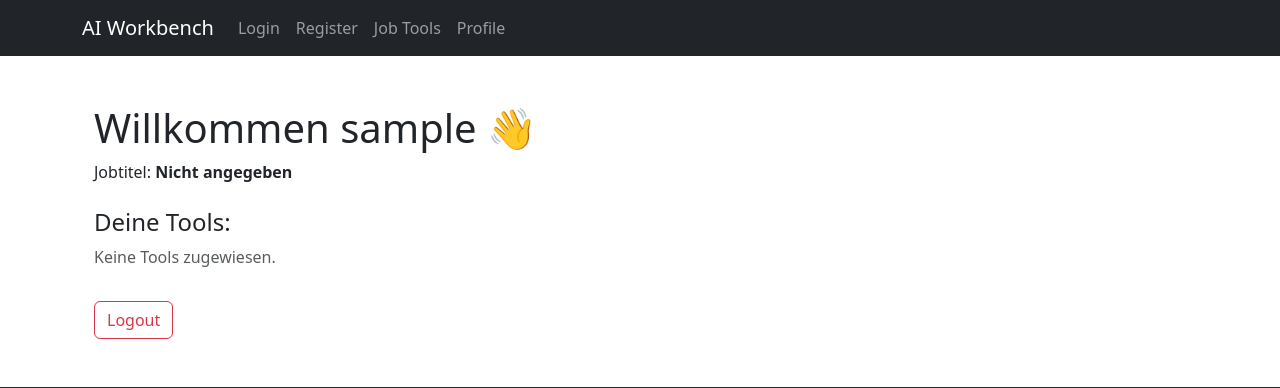
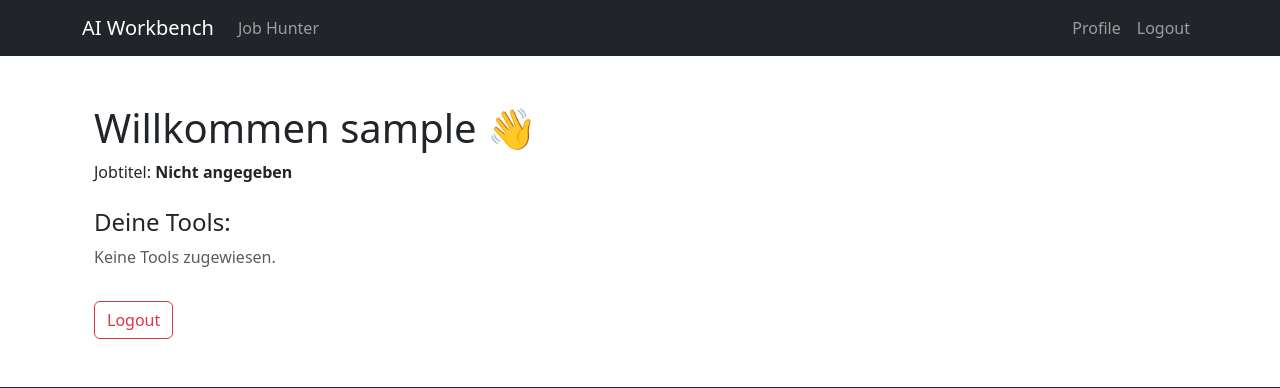
Before and after one commit to rompio/ai-workbench, a Django app: page / in a window 1280 px wide. Shown: the top 388 px of the page. Run offline with Django 5.2, Linux system fonts and the light colour scheme; the visitor is signed in with stand-in values (Sample User, id 1).

Commit message:
edit base.html

```diff
--- a/templates/base.html
+++ b/templates/base.html
@@ -13,19 +13,30 @@
     </style>
 </head>
 <body>
-    <!-- Optional Navbar -->
+    <!-- Navbar -->
     <nav class="navbar navbar-expand-lg navbar-dark bg-dark fixed-top">
         <div class="container">
             <a class="navbar-brand" href="{% url 'home:dashboard' %}">AI Workbench</a>
             <button class="navbar-toggler" type="button" data-bs-toggle="collapse" data-bs-target="#navbarResponsive">
                 <span class="navbar-toggler-icon"></span>
             </button>
-            <div class="collapse navbar-collapse" id="navbarResponsive">
-                <ul class="navbar-nav ml-auto">
-                    <li class="nav-item"><a class="nav-link" href="{% url 'users:login' %}">Login</a></li>
-                    <li class="nav-item"><a class="nav-link" href="{% url 'users:register' %}">Register</a></li>
-                    <li class="nav-item"><a class="nav-link" href="{% url 'job_hunter:dashboard' %}">Job Tools</a></li>
-                    <li class="nav-item"><a class="nav-link" href="{% url 'users:profile' %}">Profile</a></li>
+            <div class="collapse navbar-collapse justify-content-between" id="navbarResponsive">
+                <!-- Left-aligned links -->
+                <ul class="navbar-nav">
+                    <li class="nav-item"><a class="nav-link" href="{% url 'job_hunter:dashboard' %}">Job Hunter</a></li>
+                    <!-- <li class="nav-item"><a class="nav-link" href="{% url 'food_tracker:dashboard' %}">Food Tracker</a></li>
+                    <li class="nav-item"><a class="nav-link" href="{% url 'movie_rater:dashboard' %}">Movie Rater</a></li> -->
+                </ul>
+
+                <!-- Right-aligned user section -->
+                <ul class="navbar-nav">
+                    {% if user.is_authenticated %}
+                        <li class="nav-item"><a class="nav-link" href="{% url 'users:profile' %}">Profile</a></li>
+                        <li class="nav-item"><a class="nav-link" href="{% url 'users:logout' %}">Logout</a></li>
+                    {% else %}
+                        <li class="nav-item"><a class="nav-link" href="{% url 'users:login' %}">Login</a></li>
+                        <li class="nav-item"><a class="nav-link" href="{% url 'users:register' %}">Register</a></li>
+                    {% endif %}
                 </ul>
             </div>
         </div>
@@ -33,9 +44,9 @@
 
     <div class="container">
         {% block content %}
-        <!-- Page content goes here -->
         {% endblock %}
     </div>
+
     <footer class="footer mt-5 bg-dark text-light py-3">
         <div class="container">
             <div class="row">
@@ -58,6 +69,7 @@
             </div>
         </div>
     </footer>
+
     <!-- Bootstrap JS Bundle -->
     <script src="https://cdn.jsdelivr.net/npm/bootstrap@5.3.1/dist/js/bootstrap.bundle.min.js"></script>
 </body>
```
